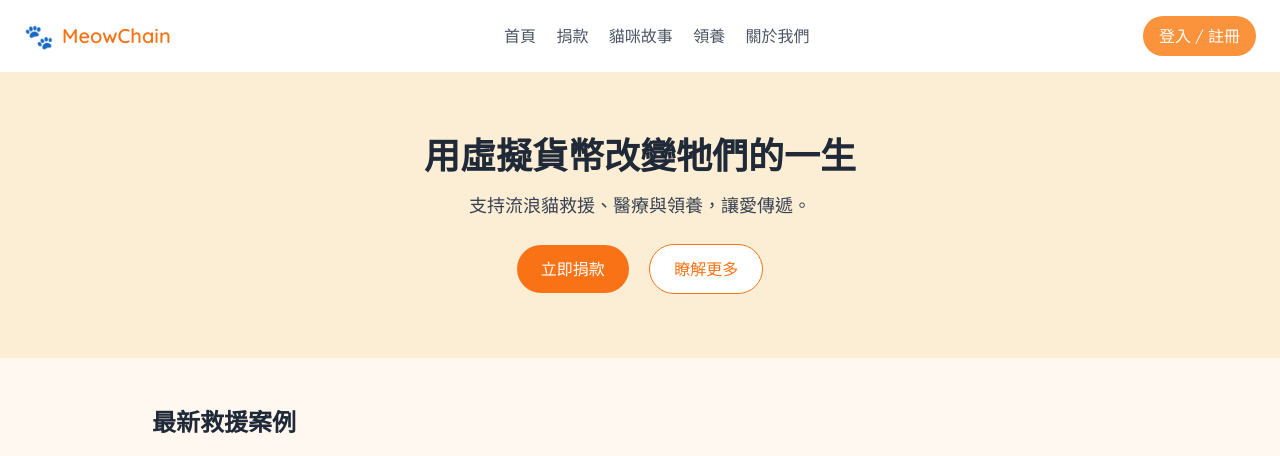
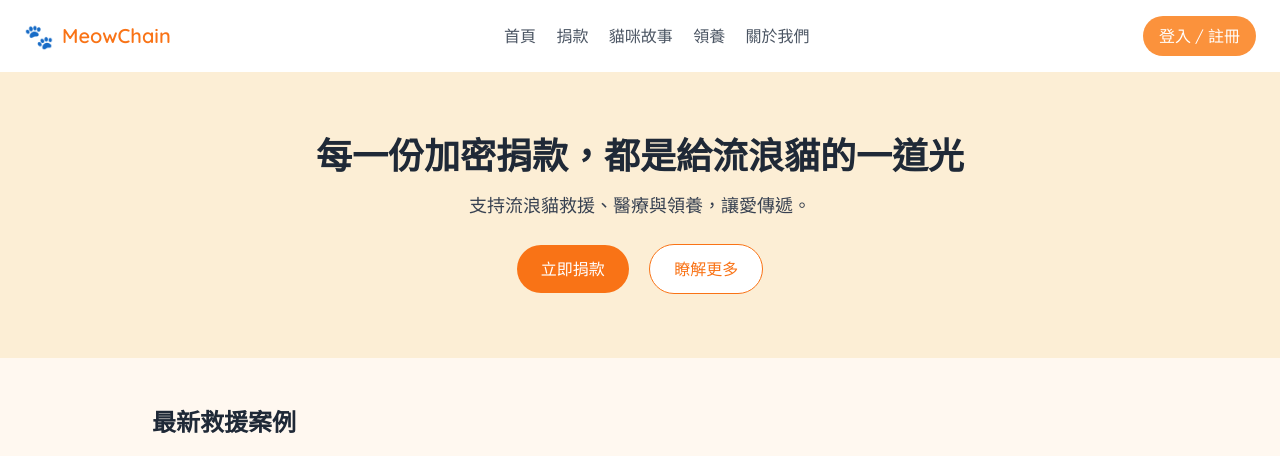
Before and after one commit to meowchain/meowchain, a plain HTML site: page index.html in a window 1280 px wide. Shown: the top 456 px of the page. Drawn offline with nearby package versions, Linux system fonts and the light colour scheme.

Commit message:
修改首頁標題

```diff
--- a/index.html
+++ b/index.html
@@ -29,7 +29,7 @@
 
   <!-- Hero -->
   <section class="text-center py-16 px-4 bg-[#FCEED5]">
-    <h2 class="text-4xl font-semibold mb-4">用虛擬貨幣改變牠們的一生</h2>
+    <h2 class="text-4xl font-semibold mb-4">每一份加密捐款，都是給流浪貓的一道光</h2>
     <p class="mb-6 text-lg text-gray-700">支持流浪貓救援、醫療與領養，讓愛傳遞。</p>
     <div class="space-x-4">
       <button class="bg-orange-500 text-white px-6 py-3 rounded-full">立即捐款</button>
```
